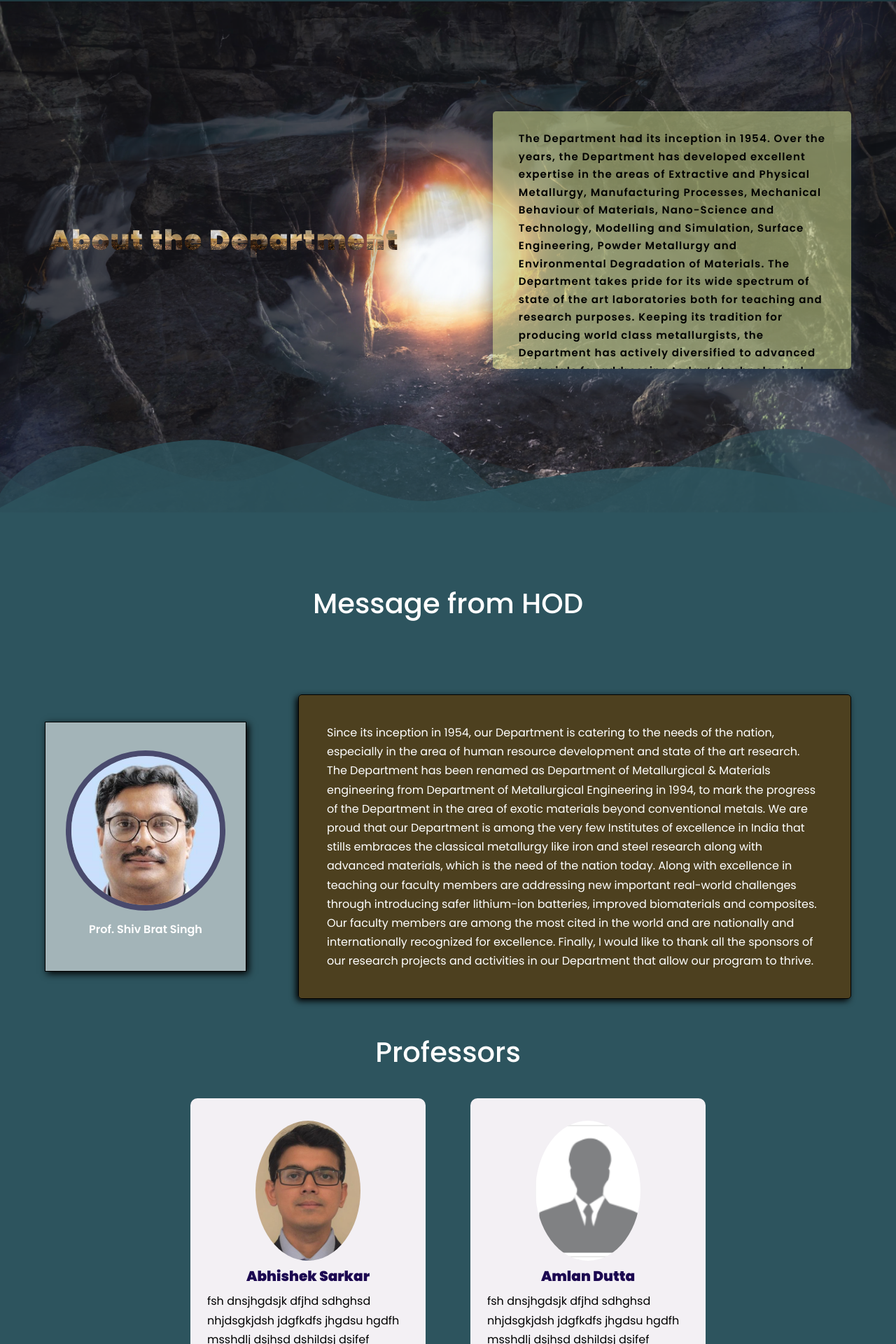
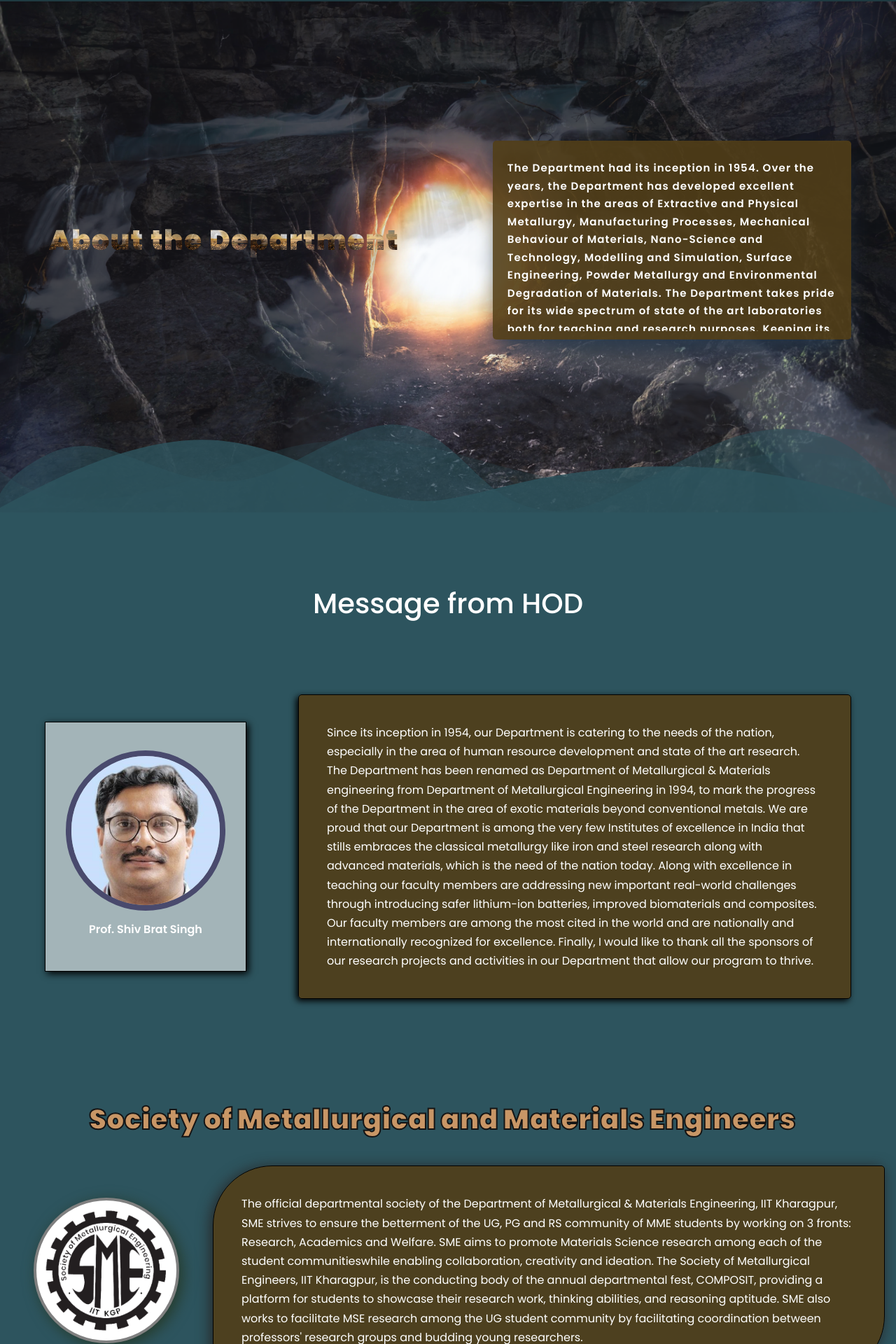
Before and after one commit to Mayur25Lohani/Department_Website, a React (Create React App) app: page / in a window 1280 px wide. Shown: the part 78-1998 px from the top of the page at 70% size. Built offline with nearby package versions, Linux system fonts and the light colour scheme; a web font is replaced by a local one.

Commit message:
krishna - about sme

```diff
--- a/src/App.jsx
+++ b/src/App.jsx
@@ -7,6 +7,7 @@
 import Hod from './components/hodmsg/hod'
 
 import Profs from './components/professor/Profs'
+import SME from './components/about_SME/SME'
 
 
 const App = () => {
@@ -15,6 +16,7 @@
     <Nav/>
     <Cover/>
     <Hod/>
+    <SME/>
     <Profs/>
     <Resources />
     <Contact />
--- /dev/null
+++ b/src/components/about_SME/SME.css
@@ -0,0 +1,123 @@
+.sme{
+    display: flex;
+    flex-direction: column;
+    gap: 2rem;
+    justify-content: center;
+    align-items: center;
+}
+.sme-heading{
+    text-align: center;
+    color: var(--color-primary-variant);
+    position: relative;
+    -webkit-text-stroke: 2px rgb(21, 20, 20);
+    & h1{
+        margin-right: 1rem;
+        font-weight: 650;
+    }
+
+}
+/* .sme-heading::after{
+    content: 'Society of Metallurgical and Materials Engineers';
+    position: absolute;
+    bottom: 0;
+    font-size: 2.5rem;
+} */
+
+.sme-info{
+    display: flex;
+    align-items: center;
+    margin-bottom: 4rem;
+}
+.sme-logo img{
+    aspect-ratio: 1;
+    width: 13rem;
+    margin: 0 3rem;
+    background-color: white;
+    border-radius: 50%;
+    filter: drop-shadow(5px 5px 10px rgb(37, 59, 43));
+    border: 4px solid gray;
+    transition: all 1s ;
+    &:hover{
+        scale: 1.1;
+        background-color: rgb(248, 239, 210);
+
+    }
+}
+
+
+.sme-data{
+    border: 1px solid black;
+    padding: 20px 30px;
+    padding-left: 30px;
+    margin-right: 1rem;
+    border: 1px solid black;
+    border-radius: 85px 5px;
+    padding: 2.5rem;
+    box-shadow: -3px 3px 20px rgb(39, 37, 37);
+    background-color:var(--para-bg)
+}
+.sme-header{
+    display: flex;
+    justify-content: center;
+    align-items: center;
+}
+.sme-header img{
+    display: none !important;
+    max-height: 111px;
+    width: 100px;
+    margin-left: 1rem;
+    display: block;
+    border-radius: 50%;
+    filter: drop-shadow(5px 5px 10px rgb(37, 59, 43));
+    transition: all 1s ;
+    background-color: white;
+    border: 4px solid gray;
+
+
+    &:hover{
+        scale: 1.1;
+        background-color: rgb(248, 239, 210);
+
+    }
+}
+
+
+                                                        /* RESPONSIVE - CODE  */
+
+@media (width < 626px){
+    .sme-header img{
+        max-height: 84px;
+        width: 84px;    }
+
+    .sme-heading h1{
+        font-size: 2rem;
+        -webkit-text-stroke: 1.6px rgb(21, 20, 20);
+
+    }
+}
+@media (width<551px){
+    .sme-heading h1{
+        font-size: 1.5rem;
+        font-weight: 750;
+        -webkit-text-stroke: 1px rgb(21, 20, 20);
+
+    }
+    .sme-data p{
+
+        font-size: 14px;
+    }
+}
+@media (width <817px){
+    .sme-info{
+        flex-direction: column;
+    }
+    .sme-logo{
+        display: none;
+    }
+    .sme-data{
+        margin: 1rem 2rem;
+    }
+    .sme-header img{
+        display: block !important;
+    }
+}
--- /dev/null
+++ b/src/components/about_SME/SME.jsx
@@ -0,0 +1,45 @@
+import React,{ useEffect } from "react";
+import "./SME.css";
+import '../../index.css'
+import sme from '../../assests/SME.png'
+
+const SME = ()=>{
+
+
+    return(
+        <>
+            <section className="sme " id="sme">
+                <div className="sme-header">
+                     <img src={sme} alt="sme_logo" />
+                    <div className="sme-heading ">
+                        <h1>Society of Metallurgical and Materials Engineers</h1>
+                    </div>
+                 </div>
+                <div className="sme-info">
+                    <div className="sme-logo">
+                        <img src={sme} alt="sme_logo" />
+                    </div>
+                    <div className="sme-data">
+                        <p>
+                            The official departmental society of the Department of Metallurgical
+                            & Materials Engineering, IIT Kharagpur, SME strives to ensure the
+                            betterment of the UG, PG and RS community of MME students by
+                            working on 3 fronts: Research, Academics and Welfare. SME aims to
+                            promote Materials Science research among each of the student
+                            communitieswhile enabling collaboration, creativity and ideation.
+                            The Society of Metallurgical Engineers, IIT Kharagpur, is the
+                            conducting body of the annual departmental fest, COMPOSIT,
+                            providing a platform for students to showcase their research
+                            work, thinking abilities, and reasoning aptitude. SME also works
+                            to facilitate MSE research among the UG student community
+                            by facilitating coordination between professors' research
+                            groups and budding young researchers.
+                        </p>
+                    </div>
+                </div>
+            </section>
+        </>
+    )
+}
+
+export default SME ;
--- a/src/components/contact/Contact.jsx
+++ b/src/components/contact/Contact.jsx
@@ -58,9 +58,9 @@
                 width="600"
                 height="450"
                 style={{ border: 0 }}
-                allowfullscreen=""
+                allowFullScreen=""
                 loading="lazy"
-                referrerpolicy="no-referrer-when-downgrade"
+                referrerPolicy="no-referrer-when-downgrade"
               ></iframe>
             </div>
           </div>
--- a/src/components/cover/cover.css
+++ b/src/components/cover/cover.css
@@ -64,12 +64,12 @@
 .dep-content{
     width: 40%;
     margin: auto;
-    padding: .7rem 2.3rem;
+    padding: .7rem 1.3rem;
     padding-top: 1rem;
     border-radius: 5px;
-    background-color:#c7d18a96;
+    background-color:var(--para-bg);
     max-height: 23rem;
-    color: black;
+    /* color: black; */
     font-weight: 600;
     letter-spacing: 1.1px;
     text-align: start;
@@ -85,14 +85,14 @@
         font-size: 15px;
         padding-top:10px ;
         padding-bottom: 10px;
-        max-height: 23rem;
-        overflow: scroll;
+        overflow-y: scroll;
+        max-height: 16rem;
 
 
     }
 }
 
-::selection {
+.show-content p::selection {
     color: #e3bd99;
     background: #604022;
     /* text-decoration: underline; */
@@ -188,3 +188,25 @@
     100% {background-image:url('../../assests/coverpage/3.webp')}
 }
 /* Animation Ends  */
+
+
+
+.show-content p::-webkit-scrollbar {
+    width: 3px;
+}
+
+.show-content p::-webkit-scrollbar-track {
+    background: rgba(189, 183, 183, 0.659);
+    border-radius:10px ;
+}
+
+.show-content p::-webkit-scrollbar-thumb {
+      border-radius:10px ;
+    background: #555;
+
+  }
+
+  .show-content p::-webkit-scrollbar-thumb:hover {
+    background: #1a1918;
+
+  }
--- a/src/components/cover/cover.jsx
+++ b/src/components/cover/cover.jsx
@@ -11,7 +11,7 @@
             <div className="custom-shape-divider-bottom-1703144822">
             <svg data-name="Layer 1" xmlns="http://www.w3.org/2000/svg" viewBox="0 0 1200 120" preserveAspectRatio="none">
             <path d="M0,0V46.29c47.79,22.2,103.59,32.17,158,28,70.36-5.37,136.33-33.31,206.8-37.5C438.64,32.43,512.34,53.67,583,72.05c69.27,18,138.3,24.88,209.4,13.08,36.15-6,69.85-17.84,104.45-29.34C989.49,25,1113-14.29,1200,52.47V0Z" opacity=".25" className="shape-fill"></path>
-            <path d="M0,0V15.81C13,36.92,27.64,56.86,47.69,72.05,99.41,111.27,165,111,224.58,91.58c31.15-10.15,60.09-26.07,89.67-39.8,40.92-19,84.73-46,130.83-49.67,36.26-2.85,70.9,9.42,98.6,31.56,31.77,25.39,62.32,62,103.63,73,40.44,10.79,81.35-6.69,119.13-24.28s75.16-39,116.92-43.05c59.73-5.85,113.28,22.88,168.9,38.84,30.2,8.66,59,6.17,87.09-7.5,22.43-10.89,48-26.93,60.65-49.24V0Z" opacity=".5" class="shape-fill"></path>
+            <path d="M0,0V15.81C13,36.92,27.64,56.86,47.69,72.05,99.41,111.27,165,111,224.58,91.58c31.15-10.15,60.09-26.07,89.67-39.8,40.92-19,84.73-46,130.83-49.67,36.26-2.85,70.9,9.42,98.6,31.56,31.77,25.39,62.32,62,103.63,73,40.44,10.79,81.35-6.69,119.13-24.28s75.16-39,116.92-43.05c59.73-5.85,113.28,22.88,168.9,38.84,30.2,8.66,59,6.17,87.09-7.5,22.43-10.89,48-26.93,60.65-49.24V0Z" opacity=".5" className="shape-fill"></path>
             <path d="M0,0V5.63C149.93,59,314.09,71.32,475.83,42.57c43-7.64,84.23-20.12,127.61-26.46,59-8.63,112.48,12.24,165.56,35.4C827.93,77.22,886,95.24,951.2,90c86.53-7,172.46-45.71,248.8-84.81V0Z"opacity=".8" className="shape-fill"></path>
             </svg>
             </div>
--- a/src/components/footer/Footer.jsx
+++ b/src/components/footer/Footer.jsx
@@ -18,16 +18,16 @@
           <path
             d="M0,0V46.29c47.79,22.2,103.59,32.17,158,28,70.36-5.37,136.33-33.31,206.8-37.5C438.64,32.43,512.34,53.67,583,72.05c69.27,18,138.3,24.88,209.4,13.08,36.15-6,69.85-17.84,104.45-29.34C989.49,25,1113-14.29,1200,52.47V0Z"
             opacity=".25"
-            class="shape-fill"
+            className="shape-fill"
           ></path>
           <path
             d="M0,0V15.81C13,36.92,27.64,56.86,47.69,72.05,99.41,111.27,165,111,224.58,91.58c31.15-10.15,60.09-26.07,89.67-39.8,40.92-19,84.73-46,130.83-49.67,36.26-2.85,70.9,9.42,98.6,31.56,31.77,25.39,62.32,62,103.63,73,40.44,10.79,81.35-6.69,119.13-24.28s75.16-39,116.92-43.05c59.73-5.85,113.28,22.88,168.9,38.84,30.2,8.66,59,6.17,87.09-7.5,22.43-10.89,48-26.93,60.65-49.24V0Z"
             opacity=".5"
-            class="shape-fill"
+            className="shape-fill"
           ></path>
           <path
             d="M0,0V5.63C149.93,59,314.09,71.32,475.83,42.57c43-7.64,84.23-20.12,127.61-26.46,59-8.63,112.48,12.24,165.56,35.4C827.93,77.22,886,95.24,951.2,90c86.53-7,172.46-45.71,248.8-84.81V0Z"
-            class="shape-fill"
+            className="shape-fill"
           ></path>
         </svg>
       </div>
--- a/src/components/nav/nav.css
+++ b/src/components/nav/nav.css
@@ -126,7 +126,7 @@
       flex-direction: column;
       align-items: flex-start;
       position: absolute;
-      top: 72px;
+      top: 80px;
       width: 10rem;
       height: calc(100vh - 70px);
       right: 0;
@@ -156,7 +156,7 @@
 
   @media screen and (max-width: 558px) {
     .links.active{
-        top: 77px;
+        top: 80px;
     }
   }
   @media screen and (max-width: 400px) {
@@ -164,6 +164,6 @@
       height: 130px;
     }
     .links.active{
-        top: 104px;
+        top: 130px;
     }
   }
--- a/src/index.css
+++ b/src/index.css
@@ -17,6 +17,7 @@
   --color-primary-variant: #c89666;
   --color-white: #fff;
   --color-light: rgba(255, 255, 255, 0.6);
+  --para-bg: rgb(81 62 24 / 89%);
 
   --container-width-lg: 75%;
   --container-width-md: 86%;
@@ -28,8 +29,8 @@
 html {
   scroll-behavior: smooth;
 }
-::-webkit-scrollbar {
-  display: none;
+html::-webkit-scrollbar{
+  display: none !important;
 }
 
 body {
```
Also changed, not shown: src/components/hodmsg/hod.css (+21 -6 lines), src/components/hodmsg/hod.jsx (+5 -4 lines), src/assests/SME.png (added).
